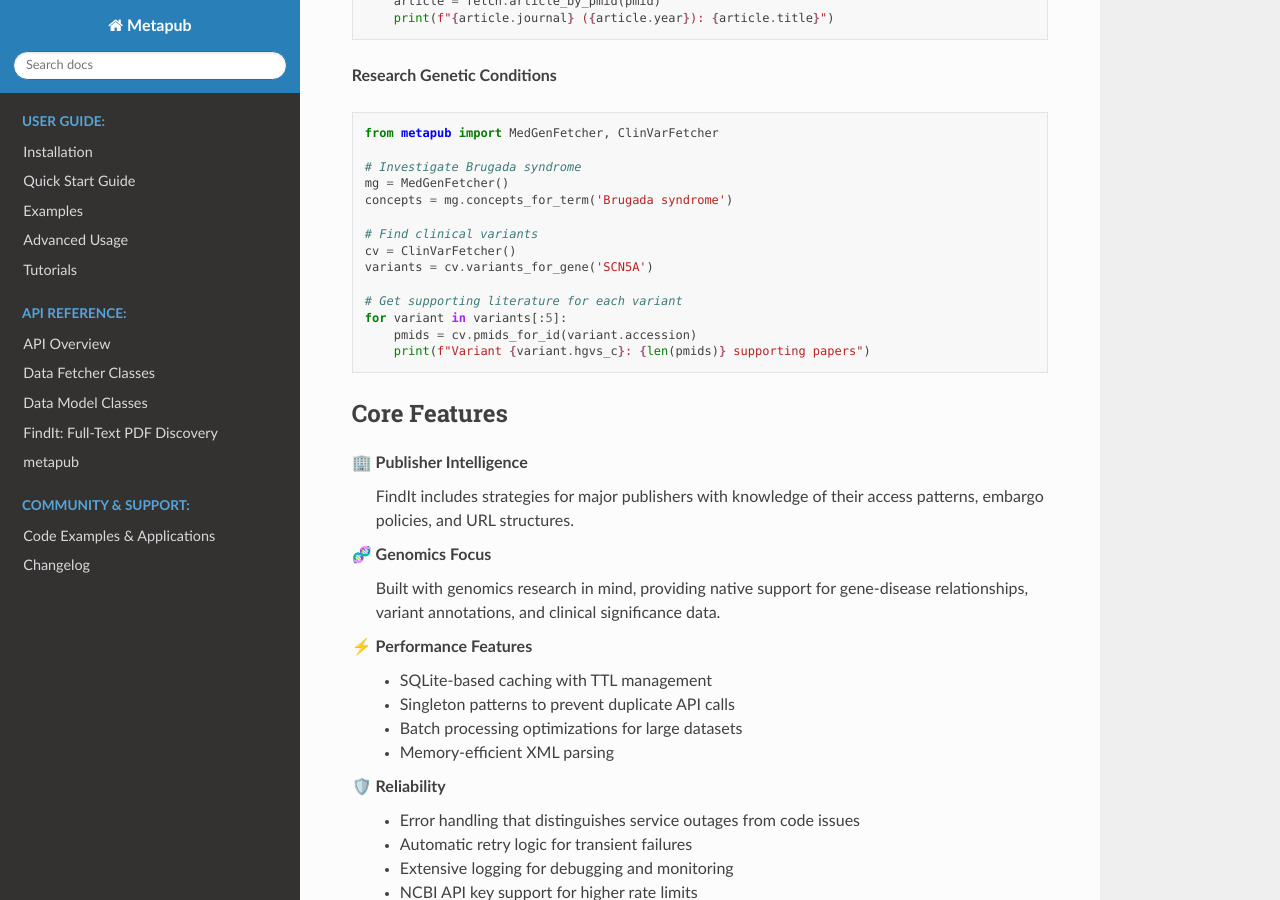
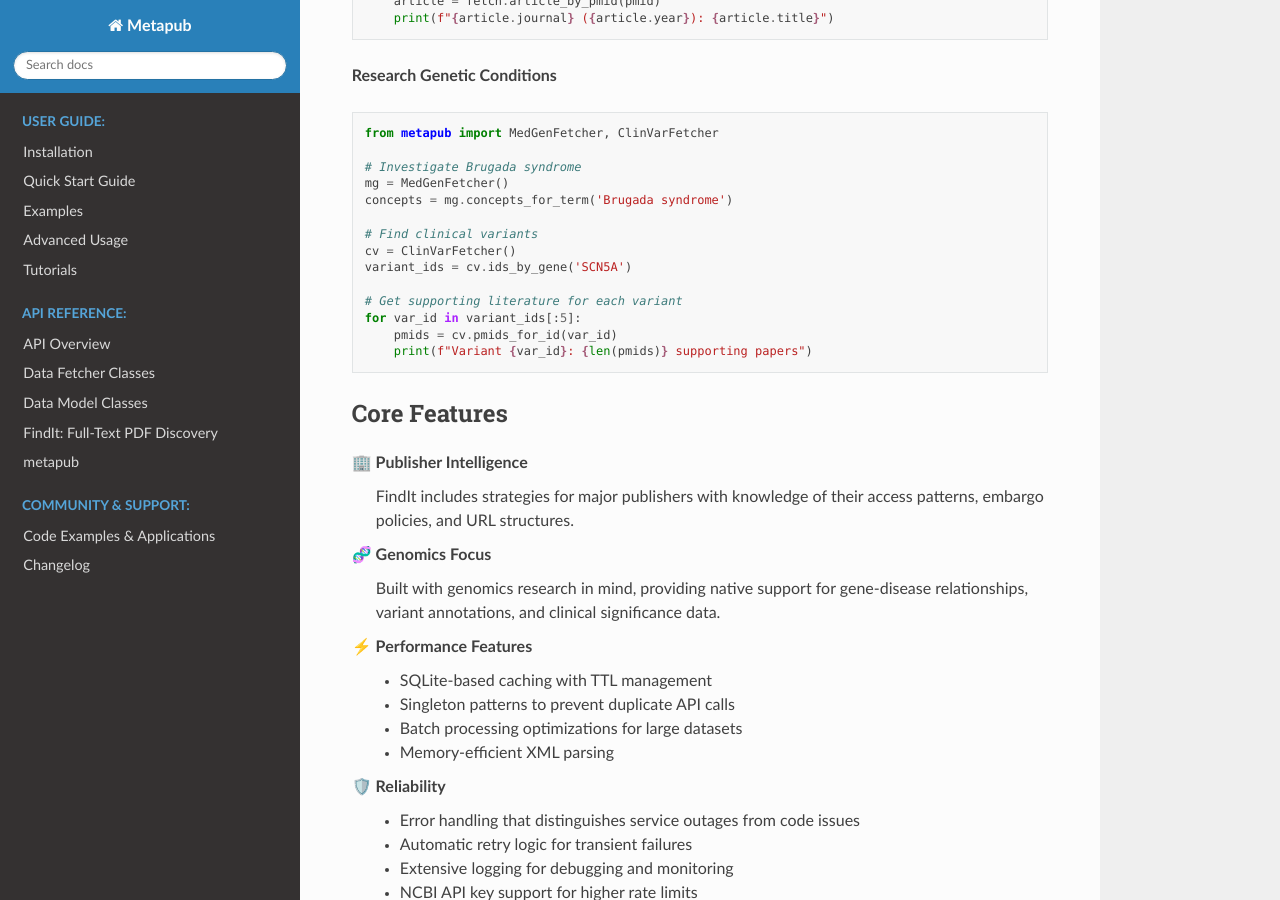
Before and after one commit to metapub/metapub, a Sphinx documentation site: the page built from docs/index.rst, in a window 1280 px wide and 900 px high, scrolled down 1879 px. Built offline with Sphinx 7.4.7 and the Read the Docs theme 3.1.0, drawn with Linux system fonts in a browser that asks for light colours; some of the changed text lies outside the part shown.

Commit message:
Pass 3: fixing wrong things and finding gaps.

```diff
--- a/docs/api_fetchers.rst
+++ b/docs/api_fetchers.rst
@@ -10,7 +10,7 @@
 - **Shared cache:** Multiple ``PubMedFetcher()`` instances automatically share cached data
 - **Consistent configuration:** API keys and settings apply across all instances
 - **Memory efficiency:** No duplicate caches or redundant API calls
-- **Thread safety:** Safe to use across different parts of your application
+- **Consistency:** Safe to use across different parts of your application
 
 .. code-block:: python
 
--- a/docs/index.rst
+++ b/docs/index.rst
@@ -26,7 +26,7 @@
 🔓 **PDF Discovery**
    The FindIt module locates downloadable PDFs using publisher-specific strategies for major academic publishers.
 
-⚙️ **Research Tools**
+⚙️  **Research Tools**
    - Intelligent caching with SQLite backends
    - Comprehensive error handling and diagnostics
    - Rate limiting that respects NCBI guidelines
@@ -96,12 +96,12 @@
 
    # Find clinical variants
    cv = ClinVarFetcher()
-   variants = cv.variants_for_gene('SCN5A')
+   variant_ids = cv.ids_by_gene('SCN5A')
 
    # Get supporting literature for each variant
-   for variant in variants[:5]:
-       pmids = cv.pmids_for_id(variant.accession)
-       print(f"Variant {variant.hgvs_c}: {len(pmids)} supporting papers")
+   for var_id in variant_ids[:5]:
+       pmids = cv.pmids_for_id(var_id)
+       print(f"Variant {var_id}: {len(pmids)} supporting papers")
 
 Core Features
 ------------
@@ -208,15 +208,6 @@
 
 For peer-reviewed academic citations, see `metapub.org/citations <https://metapub.org/citations>`_.
 
-Getting Started
---------------
-
-**Installation**
-
-.. code-block:: bash
-
-   pip install metapub
-
 **Documentation Navigation**
 
 📚 **New to Metapub?** Start with :doc:`quickstart` for basic usage patterns.
```
